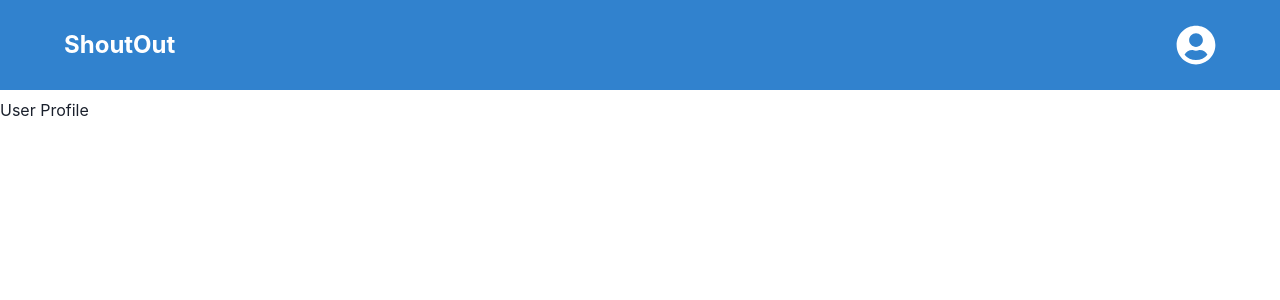
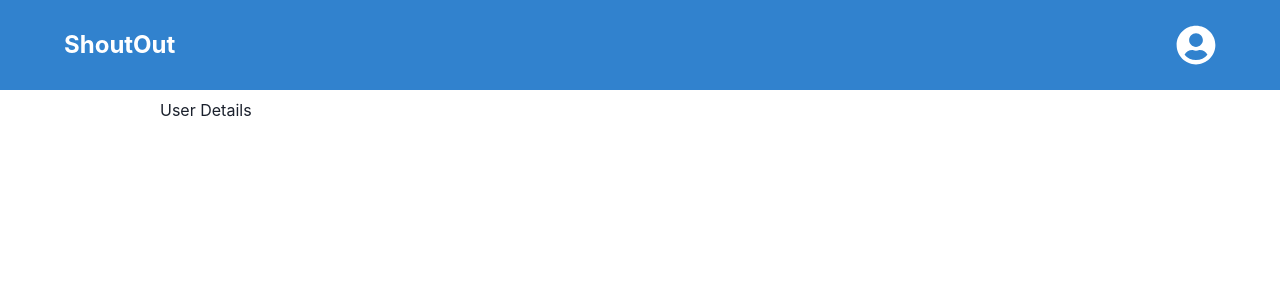
Before and after one commit to Kerciu/social-media-webapp, a React (Create React App) app in the folder frontend/: page /1 in a window 1280 px wide. Shown: the top 300 px of the page. Built offline with nearby package versions, Linux system fonts and the light colour scheme.

Commit message:
started building user profile component

```diff
--- a/frontend/src/routes/userProfile.js
+++ b/frontend/src/routes/userProfile.js
@@ -1,7 +1,21 @@
-import { Text } from "@chakra-ui/react"
+import { Box, Flex, Text, VStack } from "@chakra-ui/react"
 
 export const UserProfile = () => {
-    return <>
-        <Text>User Profile</Text>
-    </>
+    return (
+        <Flex w='100%' justifyContent='center'>
+            <VStack w='75%' >
+                <Box w='100%'>
+                    <UserDetails/>
+                </Box>
+            </VStack>
+        </Flex>
+    )
 }
+
+const UserDetails = () => {
+    return (
+        <VStack w='100%' alignItems='start' >
+            <Text>User Details</Text>
+        </VStack>
+    )
+}
```
